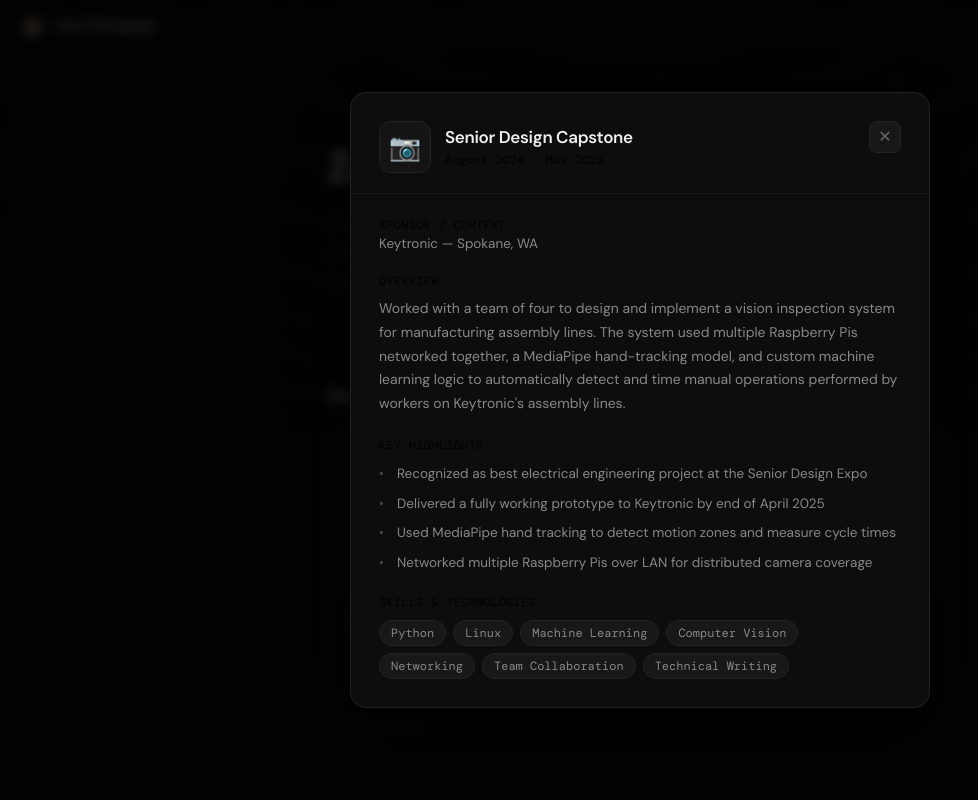
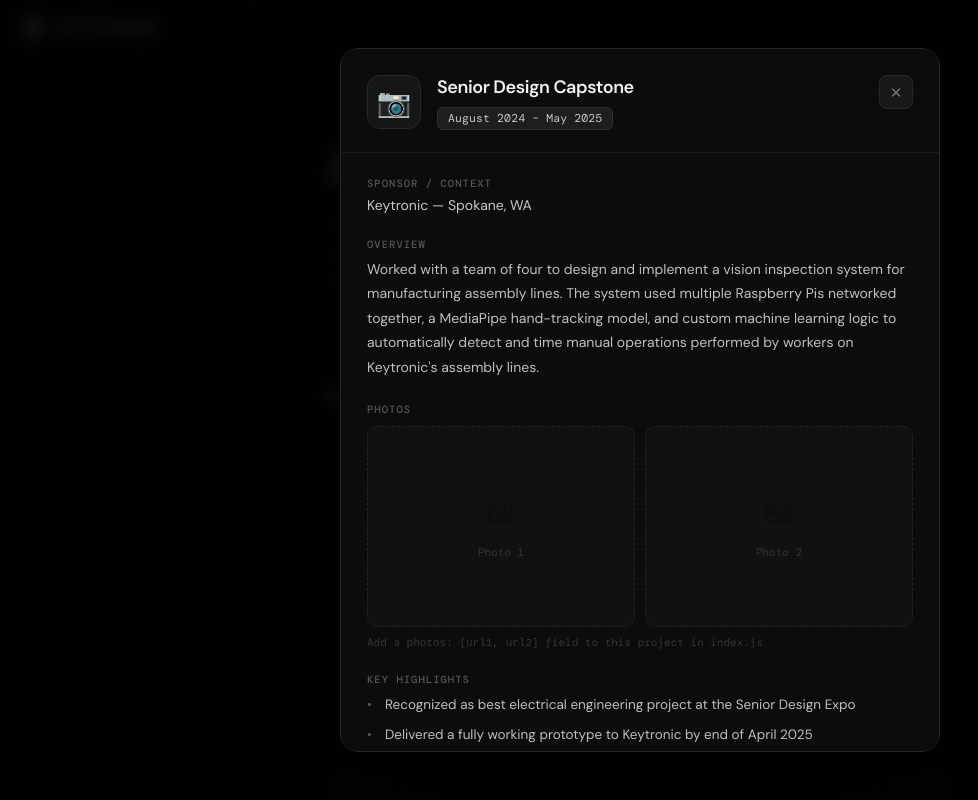
Before and after one commit to zpetrogeorge1/-my_portfolio, a React (Vite) app: page / in a window 1280 px wide. Both pictures are taken after a click on the element 640 px from the left and 592 px from the top of the page. Shown: the top 800 px of the page, without its empty margins (0-978 px from the left). Built offline with nearby package versions, Linux system fonts and the light colour scheme.

Commit message:
Ability to view projects in more detail

```diff
--- a/src/components/ProjectCard.jsx
+++ b/src/components/ProjectCard.jsx
@@ -1,15 +1,33 @@
 import { useState, useEffect } from "react";
 import { createPortal } from "react-dom";
+
+/* ── Section label helper ── */
+function SectionLabel({ children, dark }) {
+  return (
+    <p
+      style={{
+        fontSize: 10.5,
+        fontFamily: "'DM Mono',monospace",
+        color: dark ? "#555" : "#bbb",
+        textTransform: "uppercase",
+        letterSpacing: "0.1em",
+        fontWeight: 500,
+      }}
+    >
+      {children}
+    </p>
+  );
+}
 
 /* ── Modal Portal ── */
 function ProjectModal({ p, dark, fg, muted, dim, onClose }) {
   const D = dark;
+  const [imgError, setImgError] = useState({});
+  const photos = p.photos || [];
 
-  // Close on Escape key
   useEffect(() => {
     const handler = (e) => { if (e.key === "Escape") onClose(); };
     window.addEventListener("keydown", handler);
-    // Prevent body scroll while modal open
     document.body.style.overflow = "hidden";
     return () => {
       window.removeEventListener("keydown", handler);
@@ -22,8 +40,8 @@
       onClick={onClose}
       style={{
         position: "fixed", inset: 0, zIndex: 1000,
-        background: D ? "rgba(0,0,0,0.75)" : "rgba(0,0,0,0.4)",
-        backdropFilter: "blur(6px)",
+        background: D ? "rgba(0,0,0,0.80)" : "rgba(0,0,0,0.45)",
+        backdropFilter: "blur(8px)",
         display: "flex", alignItems: "center", justifyContent: "center",
         padding: "24px",
         animation: "modalFadeIn .18s ease both",
@@ -35,62 +53,86 @@
           to   { opacity: 1; }
         }
         @keyframes modalSlideUp {
-          from { opacity: 0; transform: translateY(20px) scale(0.98); }
+          from { opacity: 0; transform: translateY(22px) scale(0.97); }
           to   { opacity: 1; transform: translateY(0) scale(1); }
+        }
+        .modal-scroll::-webkit-scrollbar { width: 4px; }
+        .modal-scroll::-webkit-scrollbar-thumb {
+          background: ${D ? "#2a2a2a" : "#ddd"};
+          border-radius: 99px;
         }
       `}</style>
 
-      {/* Modal panel — stop propagation so clicking inside doesn't close */}
       <div
         onClick={(e) => e.stopPropagation()}
+        className="modal-scroll"
         style={{
-          width: "100%", maxWidth: 580,
-          maxHeight: "85vh",
+          width: "100%", maxWidth: 600,
+          maxHeight: "88vh",
           overflowY: "auto",
-          borderRadius: 16,
-          background: D ? "#0d0d0d" : "#fff",
-          border: D ? "1px solid #222" : "1px solid #e4e4e4",
+          borderRadius: 18,
+          background: D ? "#0c0c0c" : "#fff",
+          border: D ? "1px solid #252525" : "1px solid #e0e0e0",
           boxShadow: D
-            ? "0 24px 80px rgba(0,0,0,0.7)"
-            : "0 24px 80px rgba(0,0,0,0.12)",
-          animation: "modalSlideUp .22s cubic-bezier(.4,0,.2,1) both",
+            ? "0 32px 100px rgba(0,0,0,0.8)"
+            : "0 32px 100px rgba(0,0,0,0.14)",
+          animation: "modalSlideUp .24s cubic-bezier(.4,0,.2,1) both",
         }}
       >
-        {/* Header */}
+        {/* ── Header ── */}
         <div
           style={{
-            padding: "28px 28px 20px",
-            borderBottom: D ? "1px solid #181818" : "1px solid #f0f0f0",
-            display: "flex", alignItems: "flex-start", justifyContent: "space-between", gap: 12,
+            padding: "26px 26px 22px",
+            borderBottom: D ? "1px solid #1c1c1c" : "1px solid #efefef",
+            display: "flex", alignItems: "flex-start",
+            justifyContent: "space-between", gap: 14,
           }}
         >
-          <div style={{ display: "flex", alignItems: "center", gap: 14 }}>
+          <div style={{ display: "flex", alignItems: "flex-start", gap: 16 }}>
+            {/* Emoji badge */}
             <div
               style={{
-                width: 52, height: 52, borderRadius: 12, flexShrink: 0,
-                background: D ? "#141414" : "#f5f5f5",
-                border: D ? "1px solid #222" : "1px solid #e8e8e8",
+                width: 54, height: 54, borderRadius: 13, flexShrink: 0,
+                background: D ? "#161616" : "#f4f4f4",
+                border: D ? "1px solid #282828" : "1px solid #e4e4e4",
                 display: "flex", alignItems: "center", justifyContent: "center",
-                fontSize: 26,
+                fontSize: 28,
               }}
             >
               {p.emoji}
             </div>
-            <div>
+
+            <div style={{ paddingTop: 2 }}>
+              {/* Title — high contrast */}
               <h2
                 style={{
-                  fontSize: 17, fontWeight: 600,
+                  fontSize: 18, fontWeight: 700,
                   fontFamily: "'Geist','DM Sans',sans-serif",
-                  letterSpacing: "-0.02em", color: fg,
-                  marginBottom: 4,
+                  letterSpacing: "-0.025em",
+                  color: D ? "#f2f2f2" : "#080808",
+                  marginBottom: 8, lineHeight: 1.2,
                 }}
               >
                 {p.title}
               </h2>
+
+              {/* Date — readable pill */}
               {p.period && (
-                <p style={{ fontSize: 12, color: dim, fontFamily: "'DM Mono',monospace" }}>
+                <span
+                  style={{
+                    display: "inline-block",
+                    fontSize: 11.5,
+                    fontFamily: "'DM Mono',monospace",
+                    color: D ? "#c8c8c8" : "#2a2a2a",
+                    background: D ? "#1e1e1e" : "#efefef",
+                    border: D ? "1px solid #303030" : "1px solid #d8d8d8",
+                    borderRadius: 6,
+                    padding: "3px 10px",
+                    letterSpacing: "0.01em",
+                  }}
+                >
                   {p.period}
-                </p>
+                </span>
               )}
             </div>
           </div>
@@ -99,46 +141,41 @@
           <button
             onClick={onClose}
             style={{
-              background: D ? "#181818" : "#f5f5f5",
-              border: D ? "1px solid #242424" : "1px solid #e8e8e8",
+              background: D ? "#181818" : "#f4f4f4",
+              border: D ? "1px solid #282828" : "1px solid #e4e4e4",
               borderRadius: 8,
-              width: 32, height: 32,
+              width: 34, height: 34,
               cursor: "pointer", flexShrink: 0,
               display: "flex", alignItems: "center", justifyContent: "center",
-              color: D ? "#666" : "#999",
-              fontSize: 16, lineHeight: 1,
+              color: D ? "#777" : "#999",
+              fontSize: 15, lineHeight: 1,
               transition: "color .15s, background .15s",
             }}
             onMouseEnter={e => {
-              e.currentTarget.style.color = D ? "#ccc" : "#333";
-              e.currentTarget.style.background = D ? "#222" : "#eee";
+              e.currentTarget.style.color = D ? "#e8e8e8" : "#111";
+              e.currentTarget.style.background = D ? "#252525" : "#e8e8e8";
             }}
             onMouseLeave={e => {
-              e.currentTarget.style.color = D ? "#666" : "#999";
-              e.currentTarget.style.background = D ? "#181818" : "#f5f5f5";
+              e.currentTarget.style.color = D ? "#777" : "#999";
+              e.currentTarget.style.background = D ? "#181818" : "#f4f4f4";
             }}
           >
             ✕
           </button>
         </div>
 
-        {/* Body */}
-        <div style={{ padding: "24px 28px 28px", display: "flex", flexDirection: "column", gap: 22 }}>
+        {/* ── Body ── */}
+        <div style={{ padding: "24px 26px 28px", display: "flex", flexDirection: "column", gap: 24 }}>
 
-          {/* Sponsor / context */}
+          {/* Sponsor */}
           {p.sponsor && (
             <div>
-              <p
-                style={{
-                  fontSize: 11.5, color: dim,
-                  fontFamily: "'DM Mono',monospace",
-                  marginBottom: 2,
-                  textTransform: "uppercase", letterSpacing: "0.05em",
-                }}
-              >
-                Sponsor / Context
-              </p>
-              <p style={{ fontSize: 13.5, color: muted, fontFamily: "'Geist','DM Sans',sans-serif" }}>
+              <SectionLabel dark={D}>Sponsor / Context</SectionLabel>
+              <p style={{
+                fontSize: 14, marginTop: 6,
+                color: D ? "#c8c8c8" : "#1e1e1e",
+                fontFamily: "'Geist','DM Sans',sans-serif",
+              }}>
                 {p.sponsor}
               </p>
             </div>
@@ -146,59 +183,95 @@
 
           {/* Overview */}
           <div>
-            <p
+            <SectionLabel dark={D}>Overview</SectionLabel>
+            <p style={{
+              fontSize: 14, lineHeight: 1.75, marginTop: 6,
+              color: D ? "#c0c0c0" : "#222",
+              fontFamily: "'Geist','DM Sans',sans-serif",
+            }}>
+              {p.longDescription || p.description}
+            </p>
+          </div>
+
+          {/* ── Photo Gallery ── */}
+          <div>
+            <SectionLabel dark={D}>Photos</SectionLabel>
+            <div
               style={{
-                fontSize: 11.5, color: dim,
-                fontFamily: "'DM Mono',monospace",
-                marginBottom: 8,
-                textTransform: "uppercase", letterSpacing: "0.05em",
+                display: "grid",
+                gridTemplateColumns: "1fr 1fr",
+                gap: 10,
+                marginTop: 10,
               }}
             >
-              Overview
-            </p>
-            <p
-              style={{
-                fontSize: 14, color: muted,
-                fontFamily: "'Geist','DM Sans',sans-serif",
-                lineHeight: 1.7,
-              }}
-            >
-              {p.longDescription || p.description}
-            </p>
+              {/* Render real photos if provided, else placeholder slots */}
+              {[0, 1].map(i => {
+                const src = photos[i];
+                return (
+                  <div
+                    key={i}
+                    style={{
+                      borderRadius: 10,
+                      overflow: "hidden",
+                      background: D ? "#111" : "#f7f7f7",
+                      border: src
+                        ? (D ? "1px solid #222" : "1px solid #e4e4e4")
+                        : (D ? "1.5px dashed #252525" : "1.5px dashed #ddd"),
+                      aspectRatio: "4/3",
+                      display: "flex", flexDirection: "column",
+                      alignItems: "center", justifyContent: "center",
+                    }}
+                  >
+                    {src && !imgError[i] ? (
+                      <img
+                        src={src}
+                        alt={`${p.title} photo ${i + 1}`}
+                        onError={() => setImgError(e => ({ ...e, [i]: true }))}
+                        style={{ width: "100%", height: "100%", objectFit: "cover", display: "block" }}
+                      />
+                    ) : (
+                      <>
+                        <span style={{ fontSize: 26, opacity: 0.2 }}>🖼</span>
+                        <span style={{
+                          fontSize: 11, marginTop: 6,
+                          fontFamily: "'DM Mono',monospace",
+                          color: D ? "#363636" : "#ccc",
+                        }}>
+                          {src ? "Failed to load" : `Photo ${i + 1}`}
+                        </span>
+                      </>
+                    )}
+                  </div>
+                );
+              })}
+            </div>
+            {photos.length === 0 && (
+              <p style={{
+                fontSize: 11, marginTop: 8,
+                fontFamily: "'DM Mono',monospace",
+                color: D ? "#363636" : "#c0c0c0",
+              }}>
+                Add a <code>photos: [url1, url2]</code> field to this project in index.js
+              </p>
+            )}
           </div>
 
           {/* Highlights */}
           {p.highlights && p.highlights.length > 0 && (
             <div>
-              <p
-                style={{
-                  fontSize: 11.5, color: dim,
-                  fontFamily: "'DM Mono',monospace",
-                  marginBottom: 10,
-                  textTransform: "uppercase", letterSpacing: "0.05em",
-                }}
-              >
-                Key Highlights
-              </p>
-              <ul style={{ listStyle: "none", display: "flex", flexDirection: "column", gap: 8 }}>
+              <SectionLabel dark={D}>Key Highlights</SectionLabel>
+              <ul style={{ listStyle: "none", display: "flex", flexDirection: "column", gap: 8, marginTop: 8 }}>
                 {p.highlights.map((h, i) => (
                   <li
                     key={i}
                     style={{
-                      fontSize: 13.5, color: muted,
+                      fontSize: 13.5, lineHeight: 1.65,
+                      color: D ? "#c0c0c0" : "#222",
                       fontFamily: "'Geist','DM Sans',sans-serif",
-                      lineHeight: 1.6,
                       paddingLeft: 18, position: "relative",
                     }}
                   >
-                    <span
-                      style={{
-                        position: "absolute", left: 0,
-                        color: D ? "#444" : "#bbb",
-                      }}
-                    >
-                      •
-                    </span>
+                    <span style={{ position: "absolute", left: 0, color: D ? "#555" : "#bbb" }}>•</span>
                     {h}
                   </li>
                 ))}
@@ -209,25 +282,16 @@
           {/* Skills */}
           {(p.skills || p.tech) && (
             <div>
-              <p
-                style={{
-                  fontSize: 11.5, color: dim,
-                  fontFamily: "'DM Mono',monospace",
-                  marginBottom: 10,
-                  textTransform: "uppercase", letterSpacing: "0.05em",
-                }}
-              >
-                Skills & Technologies
-              </p>
-              <div style={{ display: "flex", flexWrap: "wrap", gap: 7 }}>
+              <SectionLabel dark={D}>Skills & Technologies</SectionLabel>
+              <div style={{ display: "flex", flexWrap: "wrap", gap: 7, marginTop: 10 }}>
                 {(p.skills || p.tech).map((t) => (
                   <span
                     key={t}
                     style={{
                       fontSize: 12, padding: "4px 11px", borderRadius: 99,
                       background: D ? "#181818" : "#f0f0f0",
-                      color: D ? "#888" : "#555",
-                      border: D ? "1px solid #242424" : "1px solid #e4e4e4",
+                      color: D ? "#aaa" : "#444",
+                      border: D ? "1px solid #272727" : "1px solid #e0e0e0",
                       fontFamily: "'DM Mono',monospace",
                     }}
                   >
@@ -284,7 +348,6 @@
           }}
         >
           {p.emoji}
-          {/* "View details" hint on hover */}
           <div
             style={{
               position: "absolute", bottom: 10, right: 12,
@@ -320,7 +383,6 @@
             {p.description}
           </p>
 
-          {/* Tech stack toggle */}
           <button
             onClick={(e) => { e.stopPropagation(); setTechOpen(o => !o); }}
             style={{
@@ -334,15 +396,7 @@
             onMouseLeave={e => e.currentTarget.style.color = D ? "#444" : "#bbb"}
           >
             Tech Stack{" "}
-            <span
-              style={{
-                fontSize: 9, display: "inline-block",
-                transition: "transform .2s",
-                transform: techOpen ? "rotate(180deg)" : "rotate(0deg)",
-              }}
-            >
-              ▼
-            </span>
+            <span style={{ fontSize: 9, display: "inline-block", transition: "transform .2s", transform: techOpen ? "rotate(180deg)" : "rotate(0deg)" }}>▼</span>
           </button>
 
           {techOpen && (
@@ -366,7 +420,6 @@
         </div>
       </div>
 
-      {/* Modal */}
       {modalOpen && (
         <ProjectModal
           p={p}
```
